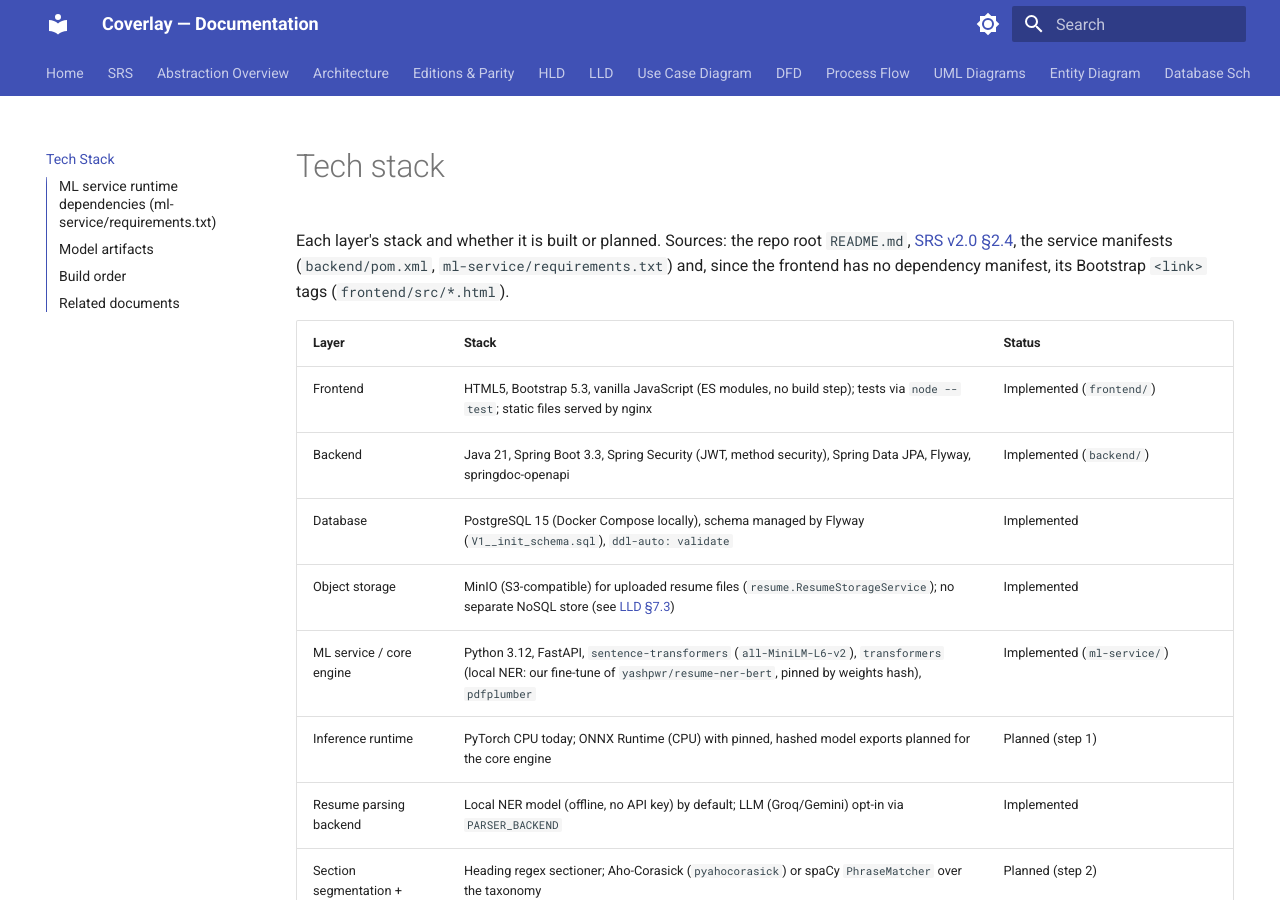
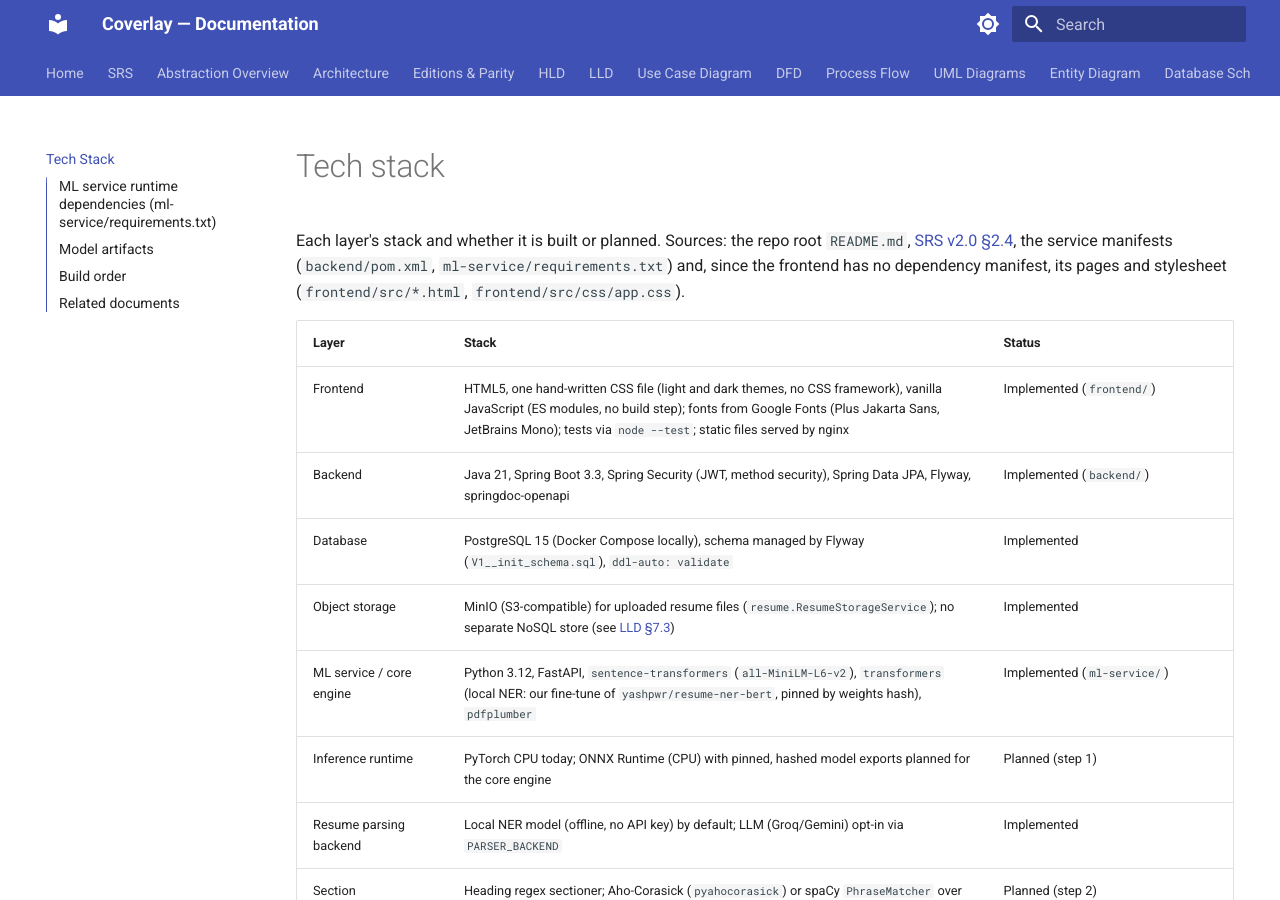
Before and after one commit to biswas2200/Smart-Resume-Analyzer-and-Job-Recommendation-System, an MkDocs documentation site: the page built from docs/tech-stack.md, in a window 1280 px wide and 900 px high. Built offline with MkDocs 1.6.1 and Material for MkDocs 9.7.7, drawn with Linux system fonts in a browser that asks for light colours.

Commit message:
Update the docs for the dashboard frontend, which no longer uses Bootstrap
The root README, tech-stack, architecture, hld, index and srs now describe
the client as HTML, one hand-written stylesheet and vanilla JavaScript.
SRS: FR-8.1 names the JD match tab; revision 2.10 records the redesign.

Co-Authored-By: Claude Opus 5.5 <noreply@anthropic.com>

```diff
--- a/docs/tech-stack.md
+++ b/docs/tech-stack.md
@@ -1,10 +1,10 @@
 # Tech stack
 
-Each layer's stack and whether it is built or planned. Sources: the repo root `README.md`, [SRS v2.0 §2.4](srs.md#24-operating-environment), the service manifests (`backend/pom.xml`, `ml-service/requirements.txt`) and, since the frontend has no dependency manifest, its Bootstrap `<link>` tags (`frontend/src/*.html`).
+Each layer's stack and whether it is built or planned. Sources: the repo root `README.md`, [SRS v2.0 §2.4](srs.md#24-operating-environment), the service manifests (`backend/pom.xml`, `ml-service/requirements.txt`) and, since the frontend has no dependency manifest, its pages and stylesheet (`frontend/src/*.html`, `frontend/src/css/app.css`).
 
 | Layer | Stack | Status |
 |---|---|---|
-| Frontend | HTML5, Bootstrap 5.3, vanilla JavaScript (ES modules, no build step); tests via `node --test`; static files served by nginx | Implemented (`frontend/`) |
+| Frontend | HTML5, one hand-written CSS file (light and dark themes, no CSS framework), vanilla JavaScript (ES modules, no build step); fonts from Google Fonts (Plus Jakarta Sans, JetBrains Mono); tests via `node --test`; static files served by nginx | Implemented (`frontend/`) |
 | Backend | Java 21, Spring Boot 3.3, Spring Security (JWT, method security), Spring Data JPA, Flyway, springdoc-openapi | Implemented (`backend/`) |
 | Database | PostgreSQL 15 (Docker Compose locally), schema managed by Flyway (`V1__init_schema.sql`), `ddl-auto: validate` | Implemented |
 | Object storage | MinIO (S3-compatible) for uploaded resume files (`resume.ResumeStorageService`); no separate NoSQL store (see [LLD §7.3](lld.md)) | Implemented |
```
Also changed, not shown: README.md (+2 -2 lines), docs/architecture.md (+1 -1 lines), docs/hld.md (+1 -1 lines), docs/index.md (+1 -1 lines), docs/srs.md (+4 -3 lines).
